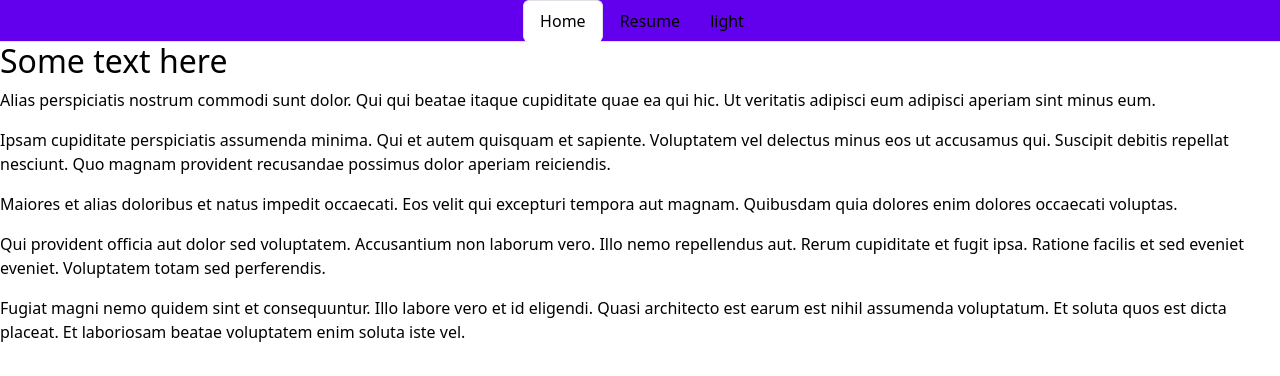
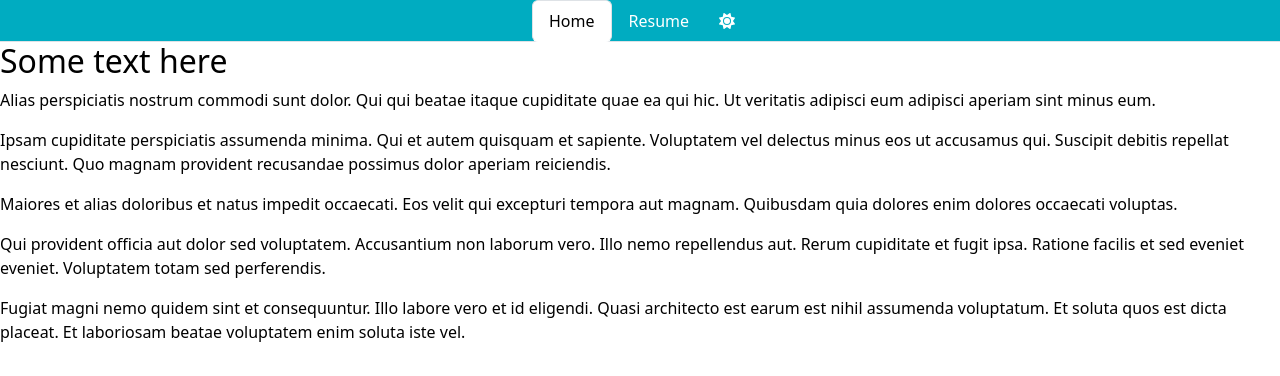
Before and after one commit to iron-condor/ResumeSite, an Angular app: page /home in a window 1280 px wide. Shown: the top 376 px of the page. Built offline with nearby package versions, Linux system fonts and the light colour scheme.

Commit message:
Change theme, add fontawesome icon

```diff
--- a/package.json
+++ b/package.json
@@ -21,6 +21,9 @@
     "@angular/platform-server": "^17.3.0",
     "@angular/router": "^17.3.0",
     "@angular/ssr": "^17.3.6",
+    "@fortawesome/angular-fontawesome": "^0.14.1",
+    "@fortawesome/fontawesome-svg-core": "^6.4.2",
+    "@fortawesome/free-solid-svg-icons": "^6.4.2",
     "@ng-bootstrap/ng-bootstrap": "^16.0.0",
     "@popperjs/core": "^2.11.8",
     "bootstrap": "^5.3.3",
--- a/src/app/nav-bar/nav-bar.component.html
+++ b/src/app/nav-bar/nav-bar.component.html
@@ -5,5 +5,5 @@
   <li ngbNavItem>
     <button ngbNavLink routerLink="/resume" class="btn" ariaCurrentWhenActive="page">Resume</button>
   </li>
-  <button class="btn btn-tertiary" (click)="toggleTheme()" >{{ getCurrentTheme() }}</button>
+  <button class="btn btn-tertiary" (click)="toggleTheme()" ><fa-icon [icon]="getCurrentTheme()"/></button>
 </ul>
--- a/src/app/nav-bar/nav-bar.component.scss
+++ b/src/app/nav-bar/nav-bar.component.scss
@@ -4,6 +4,6 @@
   justify-content: center;
 
   .btn:not(.active) {
-    color: var(--on-primary);
+    color: var(--onPrimary);
   }
 }
--- a/src/app/nav-bar/nav-bar.component.ts
+++ b/src/app/nav-bar/nav-bar.component.ts
@@ -1,20 +1,25 @@
 import { Component } from '@angular/core';
 import { RouterLink, RouterLinkActive } from '@angular/router';
 import { NgbModule } from '@ng-bootstrap/ng-bootstrap';
-import { ThemeToggleService } from '../theme-toggle.service';
+import { Theme, ThemeToggleService } from '../theme-toggle.service';
+import { faMoon, faSun } from '@fortawesome/free-solid-svg-icons';
+import { FontAwesomeModule } from '@fortawesome/angular-fontawesome';
 
 @Component({
   selector: 'nav-bar',
   standalone: true,
-  imports: [NgbModule, RouterLink, RouterLinkActive],
+  imports: [NgbModule, RouterLink, RouterLinkActive, FontAwesomeModule],
   templateUrl: './nav-bar.component.html',
   styleUrl: './nav-bar.component.scss'
 })
 export class NavBarComponent {
   constructor(private themeToggleService: ThemeToggleService) {}
 
+  moonIcon = faMoon;
+  sunIcon = faSun;
+
   getCurrentTheme() {
-    return this.themeToggleService.currentTheme;
+    return this.themeToggleService.currentTheme == Theme.LIGHT ? this.sunIcon : this.moonIcon;
   }
 
   toggleTheme() {
--- a/src/styles/_variables.scss
+++ b/src/styles/_variables.scss
@@ -1,9 +1,9 @@
 // Light theme
-$primary_light: #6200EE;
-$primaryVariant_light: #3700B3;
-$secondary_light: #03DAC6;
+$primary_light: #00ACC1;
+$primaryVariant_light: #006064;
+$secondary_light: #80CBC4;
 // Not defined for dark for some reason
-$secondaryVariant_light: #018786;
+$secondaryVariant_light: #26A69A;
 $background_light: #FFFFFF;
 $surface_light: #FFFFFF;
 $error_light: #B00020;
@@ -14,9 +14,9 @@ $onSurface_light: #000000;
 $onError_light: #FFFFFF;
 
 // Dark theme
-$primary_dark: #BB86FC;
-$primaryVariant_dark: #3700B3;
-$secondary_dark: #03DAC6;
+$primary_dark: #80DEEA;
+$primaryVariant_dark: #00ACC1;
+$secondary_dark: #80CBC4;
 $background_dark: #121212;
 $surface_dark: #121212;
 $error_dark: #CF6679;
```
Also changed, not shown: 1 other file (tests, documents, lock files or other folders).
